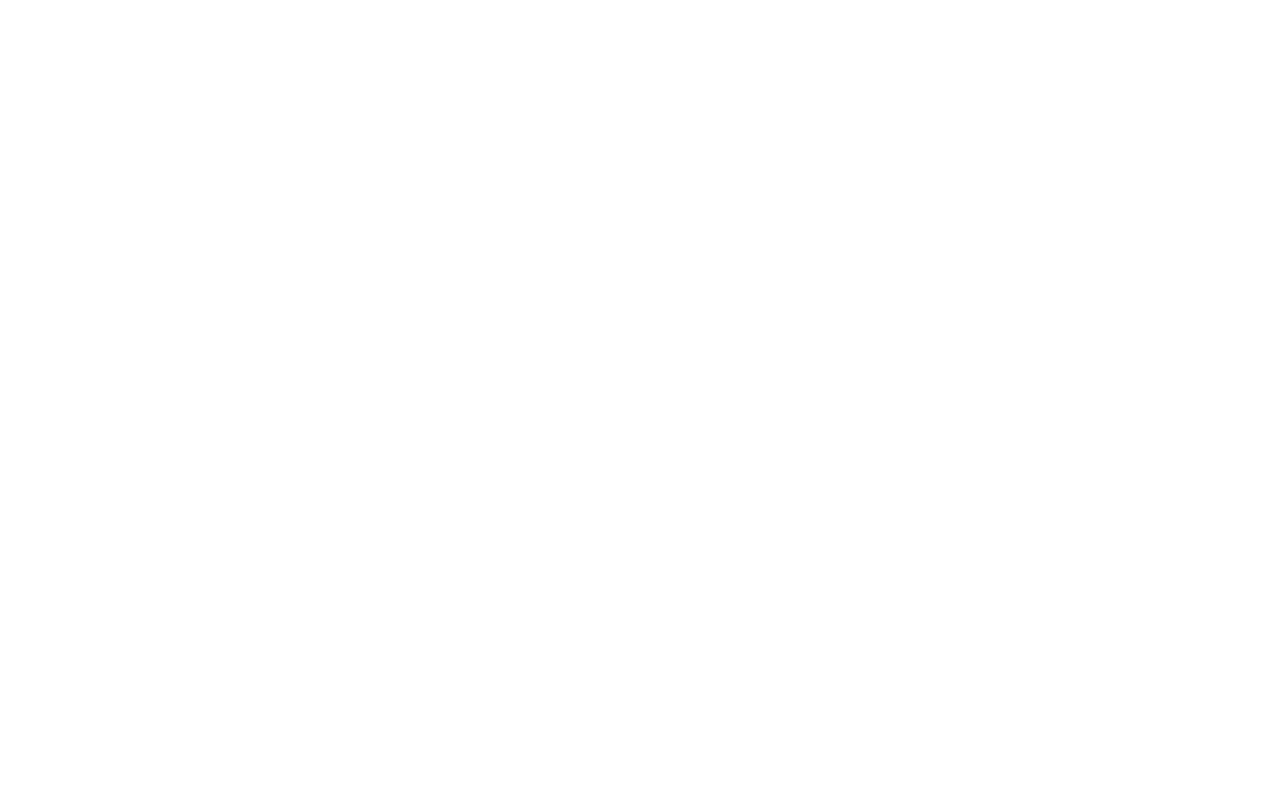
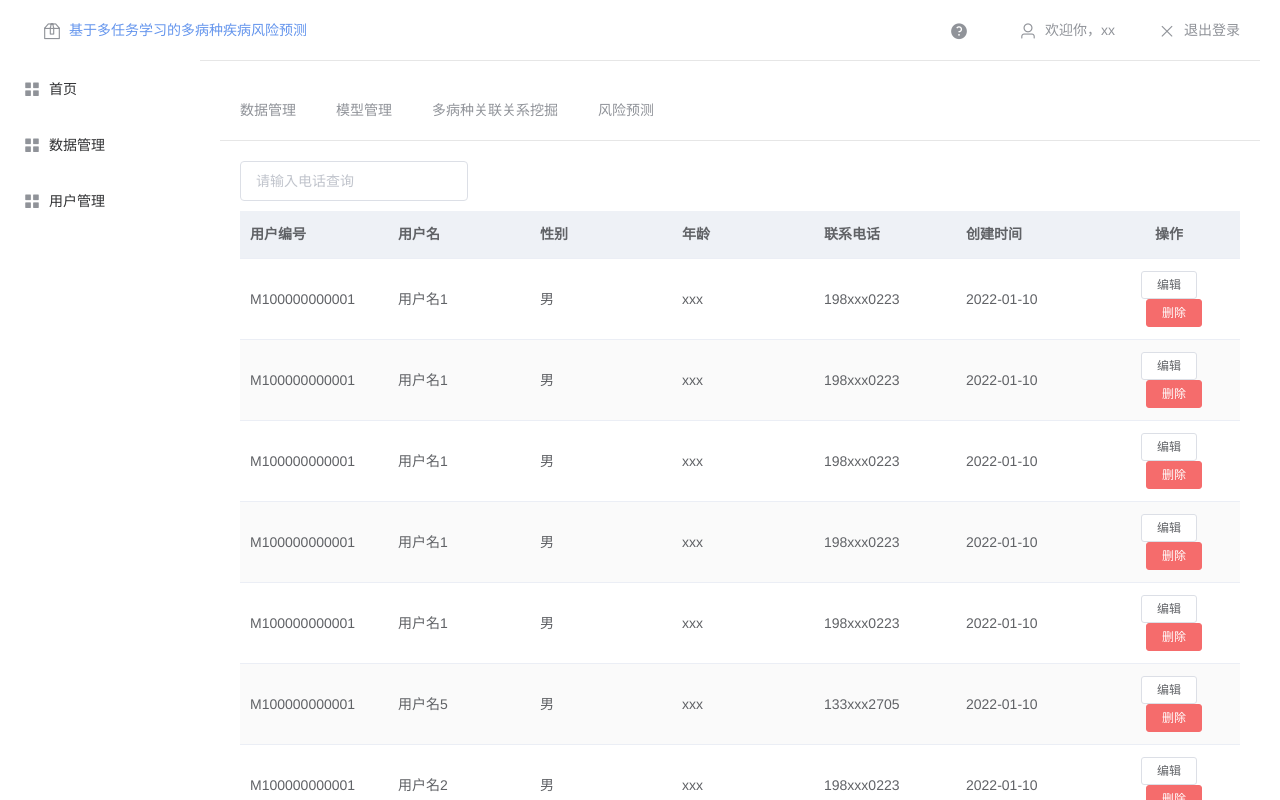
Before and after one commit to 17630970381/soft9v3.0web, a Vue app: page /#/userManage in a window 1280 px wide. Built offline with nearby package versions, Linux system fonts and the light colour scheme.

Commit message:
添加了用户管理页面

```diff
--- a/src/components/sideBar/index.vue
+++ b/src/components/sideBar/index.vue
@@ -4,7 +4,7 @@
       <el-header class="header">
         <el-menu class="el-menu-demo" mode="horizontal" @select="handleSelect">
           <el-menu-item index="1" style="color: cornflowerblue"
-            ><i class="el-icon-box"></i>多病种关联关系挖掘工具软件</el-menu-item
+            ><i class="el-icon-box"></i>基于多任务学习的多病种疾病风险预测</el-menu-item
           >
           <!--            <template slot="title">当前服务器：</template>-->
           <el-menu-item index="2" style="float: right"
@@ -32,16 +32,24 @@
               <i class="el-icon-menu"></i>
               <span slot="title">首页</span>
             </el-menu-item>
-            <el-submenu index="2">
+            <!-- <el-submenu index="2">
               <template slot="title">
                 <i class="el-icon-location"></i>
-                <span>肺癌</span>
+                <span>用户管理</span>
               </template>
               <el-menu-item-group>
                 <el-menu-item index="/earlyLung">肺癌早期风险预测</el-menu-item>
                 <el-menu-item index="/metastasis">肺癌转移预测</el-menu-item>
               </el-menu-item-group>
-            </el-submenu>
+            </el-submenu> -->
+            <el-menu-item index="/dataManage">
+                  <i class="el-icon-menu"></i>
+                  <span slot="title">数据管理</span>
+            </el-menu-item>
+            <el-menu-item index="/userManage">
+                  <i class="el-icon-menu"></i>
+                  <span slot="title">用户管理</span>
+            </el-menu-item>
           </el-menu>
         </el-aside>
         <el-main class="main">
--- /dev/null
+++ b/src/components/tab/userManage.vue
@@ -0,0 +1,233 @@
+<template>
+    <div>
+        <!--===============================  头部按钮   ======================================================================-->
+        <div id="top_buttons">
+            <div id="model_state">
+
+                <el-input
+                    placeholder="请输入电话查询"
+                    v-model="telForSearch"
+                    clearable>
+                </el-input>
+            </div>
+
+        </div>
+
+        <!--===============================   表格    ========================================================================-->
+        <div id="table">
+            <el-table
+                :data="tableData.filter(data => !telForSearch || data.userTel.includes(telForSearch))"
+                style="width: 100%" stripe :header-cell-style="{ background: '#eef1f6', color: '#606266' }">
+                <!-- :data="tableData.filter(data => !(value1 || value2) || data.userTel.includes(value1) && data.userSex.includes(value2))" -->
+                <el-table-column label="用户编号" prop="userID">
+                </el-table-column>
+                <el-table-column label="用户名" prop="userName">
+                </el-table-column>
+                <el-table-column label="性别" prop="userSex">
+                </el-table-column>
+                <el-table-column label="年龄" prop="userAge">
+                </el-table-column>
+                <el-table-column label="联系电话" prop="userTel">
+                </el-table-column>
+                <el-table-column label="创建时间" prop="createTime">
+                </el-table-column>
+                <el-table-column align="center">
+                    <template slot="header">
+                        <span>操作</span>
+                    </template>
+                    <template slot-scope="scope">
+                        <el-button size="mini" @click="handleEdit(scope.$index, scope.row)">编辑</el-button>
+                        <el-button size="mini" type="danger" @click="handleDelete(scope.$index)">删除</el-button>
+                    </template>
+                </el-table-column>
+            </el-table>
+        </div>
+
+        <!--===============================     编辑表单   ===================================================================-->
+        <el-dialog title="编辑" :visible.sync="dialogFormVisible">
+            <el-form :model="dialogForm" ref="dialogFormRef" :rules="rules" label-width="80px">
+                <el-form-item label="用户名" prop="userName">
+                    <el-input v-model="dialogForm.userName"></el-input>
+                </el-form-item>
+                <el-form-item label="性别" prop="userSex">
+                        <el-select v-model="dialogForm.userSex" placeholder="请选择">
+                            <el-option v-for="item in options_source" :key="item.value" :label="item.label" :value="item.value">
+                            </el-option>
+                        </el-select>
+                </el-form-item>
+            </el-form>
+            <!--          slot="footer"意思是Dialog存在一个名为footer的插槽，是dialog的按钮操作区的内容-->
+            <div slot="footer" class="dialog-footer">
+                <el-button @click="resetForm('dialogFormRef')">重置</el-button>
+                <el-button type="primary" @click="submitForm('dialogFormRef')">保存</el-button>
+            </div>
+        </el-dialog>
+    </div>
+</template>
+
+
+
+<script>
+export default {
+    data() {
+        return {
+            activeName: 'first',
+            options_up: [{
+                value: '198xxx0223',
+                label: '198xxx0223'
+            }, {
+                value: '133xxx2705',
+                label: '133xxx2705'
+            }],
+            value1: '',
+            telForSearch: '',
+            options_source: [{
+                value: '男',
+                label: '男'
+            }, {
+                value: '女',
+                label: '女'
+            }],
+            value2: '',
+
+            tableData: [{
+                userID: 'M100000000001',
+                userName: '用户名1',
+                userSex: '男',
+                userAge: 'xxx',
+                userTel: '198xxx0223',
+                createTime: '2022-01-10'
+            }, {
+                userID: 'M100000000001',
+                userName: '用户名1',
+                userSex: '男',
+                userAge: 'xxx',
+                userTel: '198xxx0223',
+                createTime: '2022-01-10'
+            }, {
+                userID: 'M100000000001',
+                userName: '用户名1',
+                userSex: '男',
+                userAge: 'xxx',
+                userTel: '198xxx0223',
+                createTime: '2022-01-10'
+            }, {
+                userID: 'M100000000001',
+                userName: '用户名1',
+                userSex: '男',
+                userAge: 'xxx',
+                userTel: '198xxx0223',
+                createTime: '2022-01-10'
+            }, {
+                userID: 'M100000000001',
+                userName: '用户名1',
+                userSex: '男',
+                userAge: 'xxx',
+                userTel: '198xxx0223',
+                createTime: '2022-01-10'
+            }, {
+                userID: 'M100000000001',
+                userName: '用户名5',
+                userSex: '男',
+                userAge: 'xxx',
+                userTel: '133xxx2705',
+                createTime: '2022-01-10'
+            }, {
+                userID: 'M100000000001',
+                userName: '用户名2',
+                userSex: '男',
+                userAge: 'xxx',
+                userTel: '198xxx0223',
+                createTime: '2022-01-10'
+            }, {
+                userID: 'M100000000001',
+                userName: '用户名6',
+                userSex: '女',
+                userAge: 'xxx',
+                userTel: '133xxx2705',
+                createTime: '2022-01-10'
+            }],
+            search: '',
+            dialogFormVisible: false,
+            dialogForm: {
+                userSex: '',
+                userName: '',
+            },
+            editIndex: -1,
+            rules: {
+                userSex: [
+                    { required: true, message: '请选择性别', trigger: 'blur' }
+                ],
+                userName: [
+                    { required: true, message: '请输入用户名', trigger: 'blur' }
+                ],
+            }
+        }
+    },
+    methods: {
+        handleEdit(index, row) {
+            this.dialogForm = Object.assign({}, row);
+            this.editIndex = index;
+            this.dialogFormVisible = true;
+        },
+        handleDelete(index) {
+            this.tableData.splice(index, 1);
+        },
+        handleSelectionChange() {
+            console.log('选中的值为：', this.value1)
+        },
+        resetForm() {
+            this.dialogForm.userSex = ''
+            this.dialogForm.userName = ''
+        },
+        submitForm() {
+            console.log('editIndex:', this.editIndex);
+            console.log('tableData:', this.tableData);
+
+            this.$refs.dialogFormRef.validate((valid) => {
+                if (valid) {
+                    if (this.editIndex !== -1) {
+                        this.tableData[this.editIndex].userSex = this.dialogForm.userSex;
+                        this.tableData[this.editIndex].userName = this.dialogForm.userName;
+                    } else {
+                        this.tableData.push({
+                            userSex: this.dialogForm.userSex,
+                            userName: this.dialogForm.userName,
+                        })
+                    }
+                    this.dialogFormVisible = false
+                    this.editIndex = -1
+                    this.resetForm();
+                } else {
+                    console.log('submit failed');
+                }
+            });
+
+        }
+    }
+};
+</script>
+
+
+<style scoped>
+#top_buttons>* {
+    display: inline-block;
+}
+
+#model_state {
+    margin-right: 40px;
+}
+
+#model_type {
+    margin-right: 20px;
+}
+
+#top_right_buttons {
+    float: right;
+    margin-right: 100px;
+}
+
+#table {
+    margin-top: 10px;
+}
+</style>
--- a/src/router/index.js
+++ b/src/router/index.js
@@ -7,7 +7,8 @@
 import connectMining from "@/components/tab/connectMining.vue";
 import dangePredict from "@/components/tab/dangePredict.vue";
 import dataManage from "@/components/tab/dataManage.vue";
-import modelManage from "@/components/tab/modelManage.vue"
+import modelManage from "@/components/tab/modelManage.vue";
+import userManage from "@/components/tab/userManage.vue";
 import importModel from "@/components/tab/importModel";
 Vue.use(VueRouter)
 
@@ -51,6 +52,11 @@
           component:modelManage,
         },
         {
+            path: '/userManage',
+            name: 'userManage',
+            component:userManage,
+        },
+        {
           path:'/importModel',
           name:'importModel',
           component:importModel,
```
